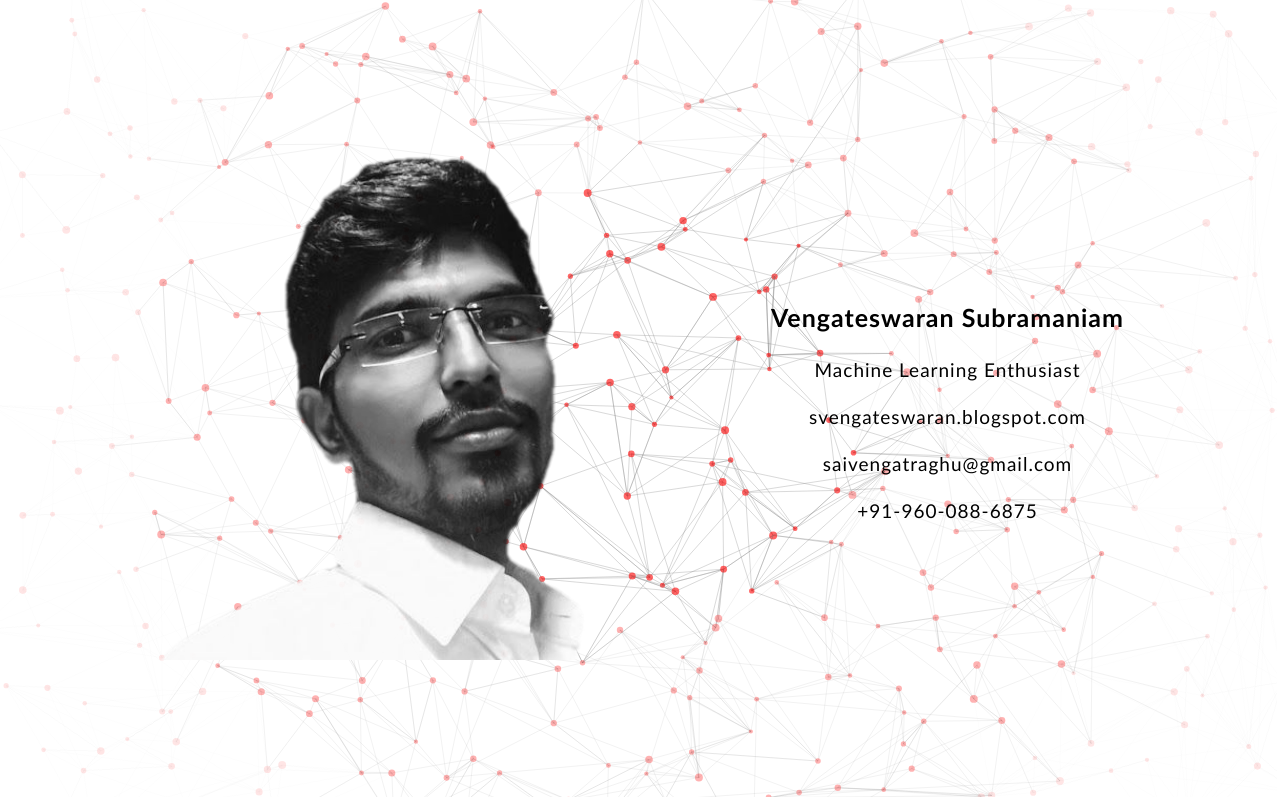
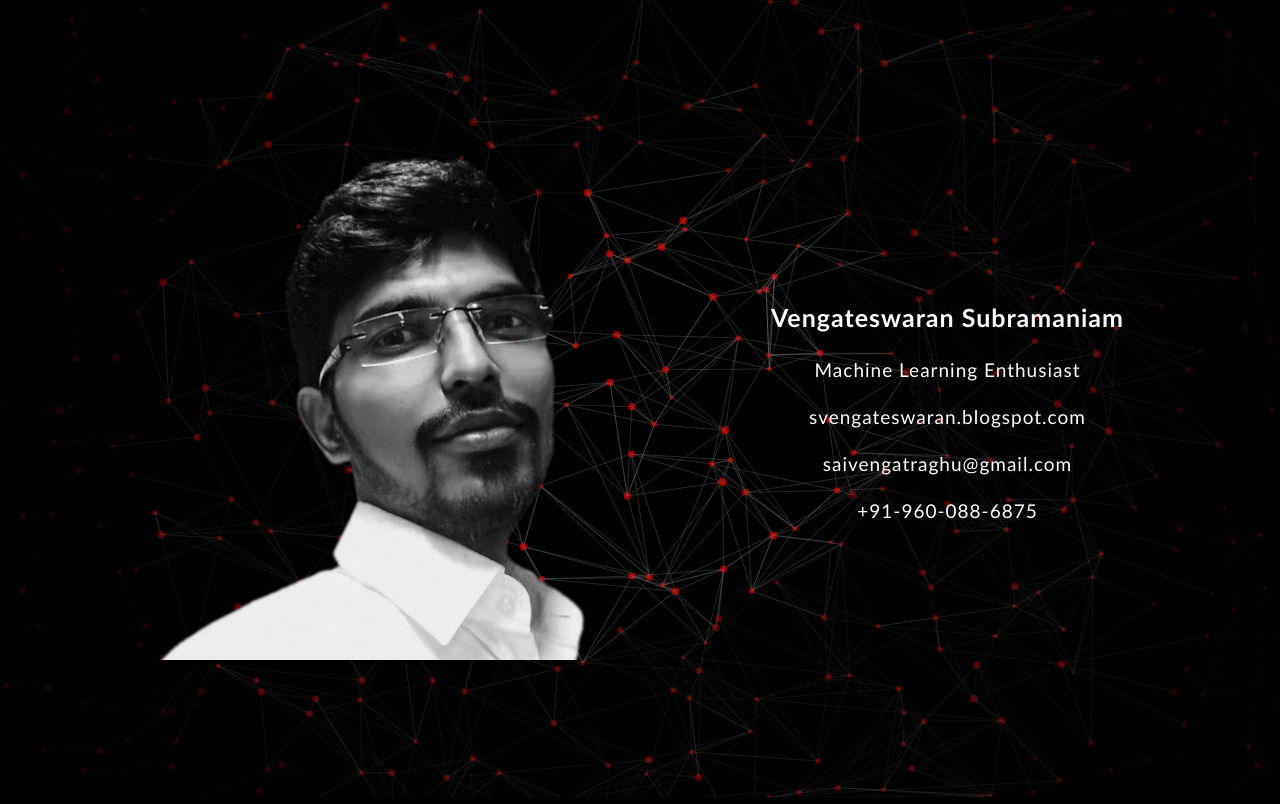
Before and after one commit to svengateswaran/nn-animation-website, a plain HTML site: page index.html in a window 1280 px wide. Drawn offline with Linux system fonts and the light colour scheme; animation ran at ten frames a second.

Commit message:
Change Background to black

```diff
--- a/css/style.css
+++ b/css/style.css
@@ -6,7 +6,7 @@ body {
     line-height: 24px;
     letter-spacing: 1px;
     height: 100%;
-    background:#FFF;
+    background:#000;
     background-repeat: no-repeat;
 }
 
@@ -95,12 +95,12 @@ a:focus {
 }
 
 .table a {
-  color: #000;
+  color: #fff;
 }
 
 .table a:hover {
   color: #f00;
-  opacity:0.6;
+  opacity:0.8;
 }
 
 .table > tbody > tr > td {
@@ -120,7 +120,7 @@ a:focus {
 
 tr > td:nth-child(1){
   font-size: 19px;
-  color: #000;
+  color: #fff;
   width: 600px;
 }
 
```
